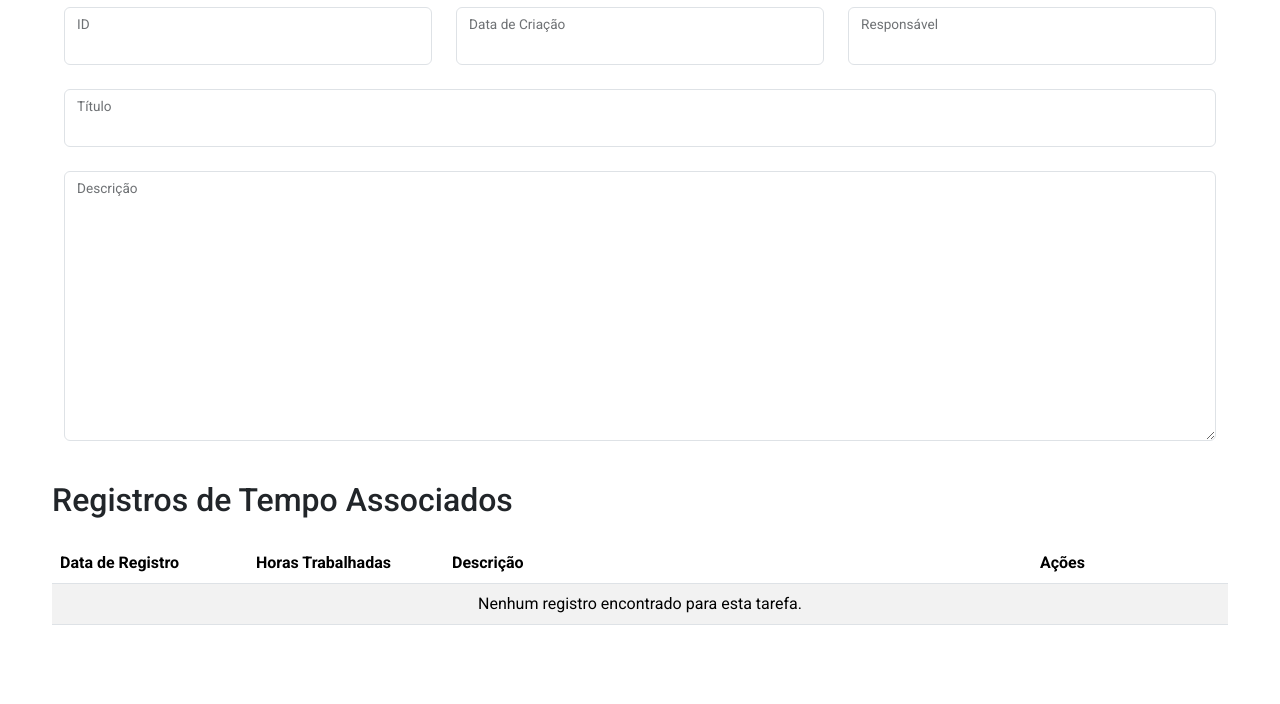
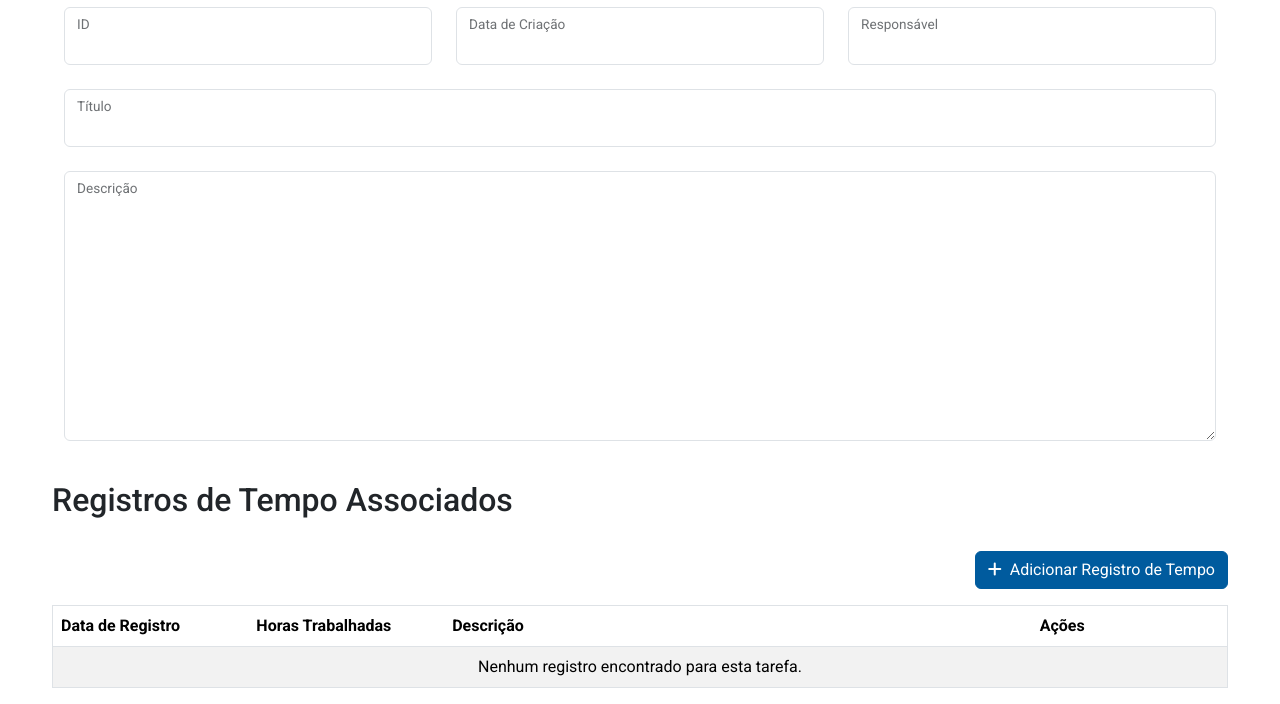
Before and after one commit to rodrigoMedeiros0/desafio_senado_django, a Django app: template tarefa/templates/tarefa/detalhe_tarefa.html in a window 1280 px wide. Shown: the part 212-916 px from the top of the page. Before the commit the page ends 837 px from the top, so only its background shows below. Run offline with Django 5.2, Linux system fonts and the light colour scheme; the template is opened without the code that fills it, so the values that code supplies are empty; some libraries are stand-ins or nearby versions.

Commit message:
feat: implementa add registro de horas trabalhadas na propria tarefa

```diff
--- a/tarefa/templates/tarefa/detalhe_tarefa.html
+++ b/tarefa/templates/tarefa/detalhe_tarefa.html
@@ -1,5 +1,4 @@
-{% extends 'base.html' %}
-{% block title %}Detalhes da Tarefa{% endblock %}
+{% extends 'base.html' %} {% block title %}Detalhes da Tarefa{% endblock %}
 {%block content %}
 
 <div
@@ -83,11 +82,22 @@
   </form>
 </div>
 
-
-  <!-- Tabela de Registros de Tempo -->
+<div class="d-flex justify-content-between align-items-center mb-4">
   <h2 class="mt-4">Registros de Tempo Associados</h2>
+</div>
+<div class="d-flex justify-content-end">
+  <button
+    type="button"
+    class="btn btn-custom"
+    data-bs-toggle="modal"
+    data-bs-target="#modalRegistroTarefa"
+    id="btnRegistroTarefa"
+  >
+    <i class="fas fa-plus me-1"></i> Adicionar Registro de Tempo
+  </button>
+</div>
 <div class="table-responsive">
-    <table class="table table-striped mt-3">
+  <table class="table table-striped mt-3 border">
     <thead>
       <tr>
         <th class="col-2">Data de Registro</th>
@@ -101,23 +111,27 @@
       <tr>
         <td>{{ registro.data_registro|date:"d/m/Y H:i" }}</td>
         <td>{{ registro.horas_formatadas }}</td>
-          <td class="text-truncate" style="max-width: 200px;">{{ registro.descricao_trabalho }}</td>
+        <td class="text-truncate" style="max-width: 200px">
+          {{ registro.descricao_trabalho }}
+        </td>
         <td>
-            <a href="{% url 'detalhe_registro_tempo' registro.id %}" class="btn btn-sm btn-custom-outline">
+          <a
+            href="{% url 'detalhe_registro_tempo' registro.id %}"
+            class="btn btn-sm btn-custom-outline"
+          >
             Ver Detalhes
           </a>
         </td>
       </tr>
       {% empty %}
       <tr>
-          <td colspan="4" class="text-center">Nenhum registro encontrado para esta tarefa.</td>
+        <td colspan="4" class="text-center">
+          Nenhum registro encontrado para esta tarefa.
+        </td>
       </tr>
       {% endfor %}
     </tbody>
   </table>
 </div>
-
-
-
-
+{% include 'tempo_trabalho/componentes/modais/modal_registro_tarefa.html' %}
 {% endblock %}
--- a/tarefa/urls.py
+++ b/tarefa/urls.py
@@ -5,4 +5,5 @@ urlpatterns = [
     path('', views.listar_tarefa, name='listar_tarefas'),
     path('salvar/', views.salvar_tarefa, name='salvar_tarefa'),
     path('detalhe/<int:id>', views.detalhe_tarefa, name='detalhe_tarefa'),
+     path('salvar-registro-direto/', views.salvar_registro_direto, name='salvar_registro_direto'),
 ]
--- /dev/null
+++ b/tempo_trabalho/templates/tempo_trabalho/componentes/modais/modal_registro_tarefa.html
@@ -0,0 +1,45 @@
+<div class="modal fade" id="modalRegistroTarefa" tabindex="-1" aria-labelledby="modalRegistroTarefaLabel" aria-hidden="true">
+    <div class="modal-dialog modal-lg">
+      <div class="modal-content">
+        <div class="modal-header">
+          <h5 class="modal-title" id="modalRegistroTarefaLabel">
+            <i class="fas fa-clock me-2 text-primary"></i> Adicionar Registro de Tempo para Tarefa
+          </h5>
+          <button type="button" class="btn-close" data-bs-dismiss="modal" aria-label="Close"></button>
+        </div>
+        <div class="modal-body">
+          <form id="formRegistroTarefa" method="POST" action="{% url 'salvar_registro_direto' %}">
+            {% csrf_token %}
+
+            <!-- Exibir ID da Tarefa e Responsável como texto -->
+            <div class="mb-3">
+              <label for="tarefaId" class="form-label">ID da Tarefa</label>
+              <input type="text" class="form-control" id="tarefaId" name="tarefa_id" value="{{ tarefa.id }}" readonly>
+            </div>
+
+            <div class="mb-3">
+              <label for="tarefaTitulo" class="form-label">Tarefa</label>
+              <input type="text" class="form-control" id="tarefaTitulo" name="tarefaTitulo" value="{{ tarefa.titulo }}" readonly>
+            </div>
+
+            <!-- Input para Horas Trabalhadas -->
+            <div class="mb-3">
+              <label for="horasTrabalhadas" class="form-label">Horas Trabalhadas (hh:mm) <span class="text-danger">*</span></label>
+              <input type="time" class="form-control" id="horasTrabalhadas" name="horas_trabalhadas" required>
+            </div>
+
+            <!-- Input para Descrição do Trabalho -->
+            <div class="mb-3">
+              <label for="descricaoTrabalho" class="form-label">Descrição do Trabalho <span class="text-danger">*</span></label>
+              <textarea class="form-control" id="descricaoTrabalho" name="descricao_trabalho" rows="4" required></textarea>
+            </div>
+
+            <div class="modal-footer">
+              <button type="button" class="btn text-secondary" data-bs-dismiss="modal">Cancelar</button>
+              <button type="submit" class="btn btn-custom">Salvar Registro</button>
+            </div>
+          </form>
+        </div>
+      </div>
+    </div>
+  </div>
```
Also changed, not shown: tarefa/views.py (+33 -0 lines). Lines whose indentation alone changed are shown as unchanged.
